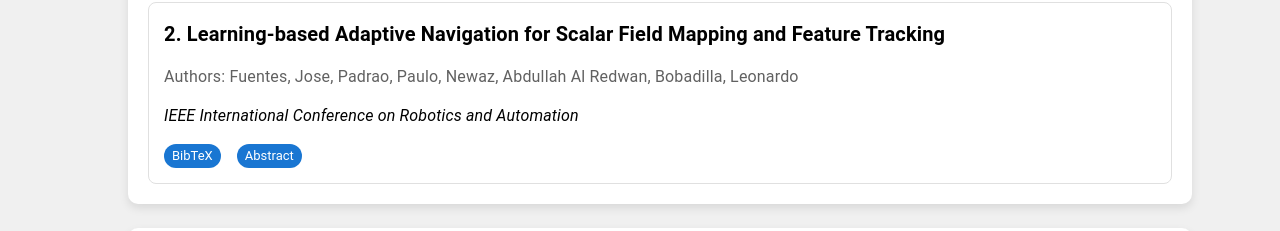
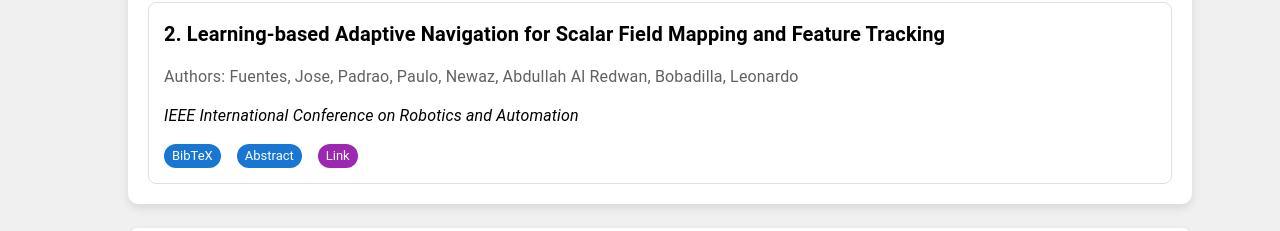
Before and after one commit to RedwanNewaz/airlab, a React (Create React App) app: page /Publication in a window 1280 px wide. Shown: the part 1016-1247 px from the top of the page. Built offline with nearby package versions, Linux system fonts and the light colour scheme.

Commit message:
link added

```diff
--- a/src/constants/data/publicationData.js
+++ b/src/constants/data/publicationData.js
@@ -499,6 +499,7 @@ export const publicationData = [
       journal: "IEEE International Conference on Robotics and Automation",
       abstract:
         "Scalar field features such as extrema, contours, and saddle points are essential for applications in environmental monitoring, search and rescue, and resource exploration. Traditional navigation methods often rely on predefined trajectories, leading to inefficient and resource-intensive mapping. This paper introduces a new adaptive navigation framework that leverages learning techniques to enhance exploration efficiency and effectiveness in scalar fields, even under noisy data and obstacles. The framework employs Partial Differential Equations to model scalar fields and a Gaussian Process Regressor to estimate the fields and their gradients, enabling real-time path adjustments and obstacle avoidance. We provide a theoretical foundation for the approach and address several limitations found in existing methods. The effectiveness of our framework is demonstrated through simulation benchmarks and field experiments with an Autonomous Surface Vehicle, showing improved efficiency and adaptability compared to traditional methods and offering a robust solution for real-time environmental monitoring.",
+        link: "https://2025.ieee-icra.org/"
       },
 ];
 
```
